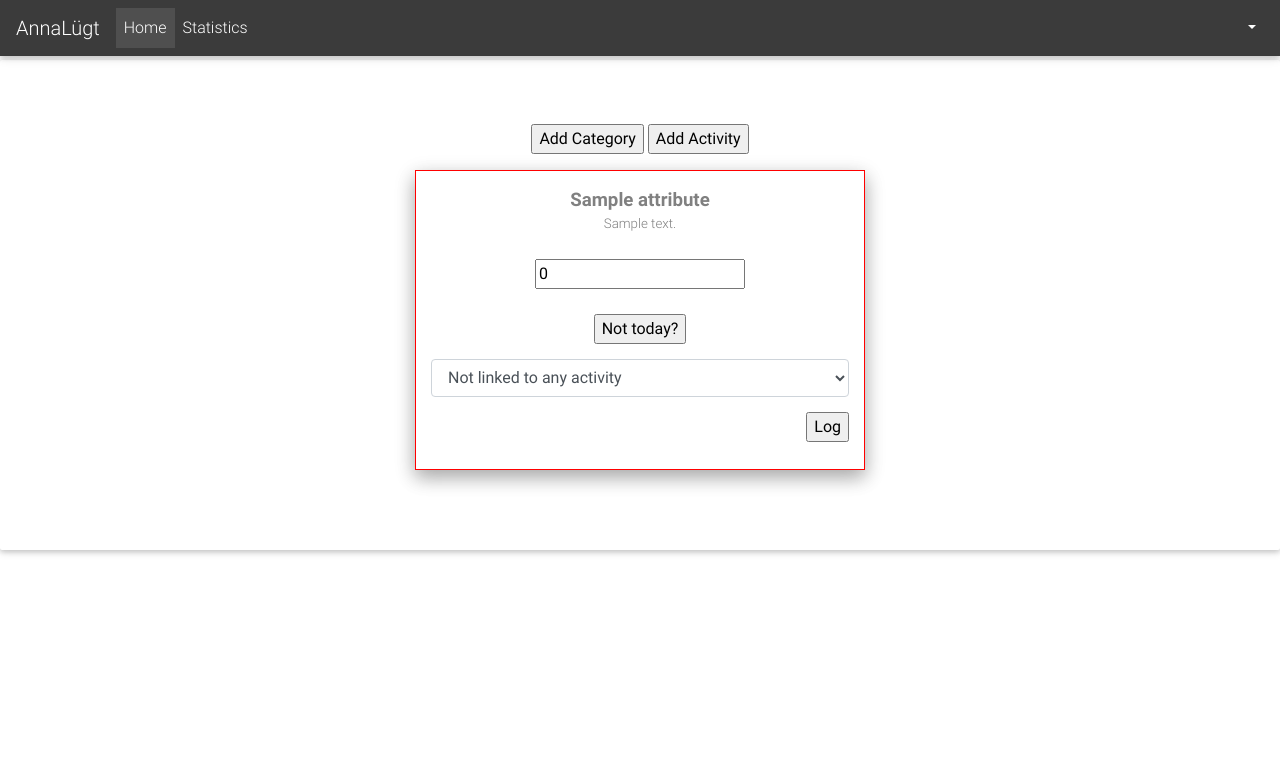
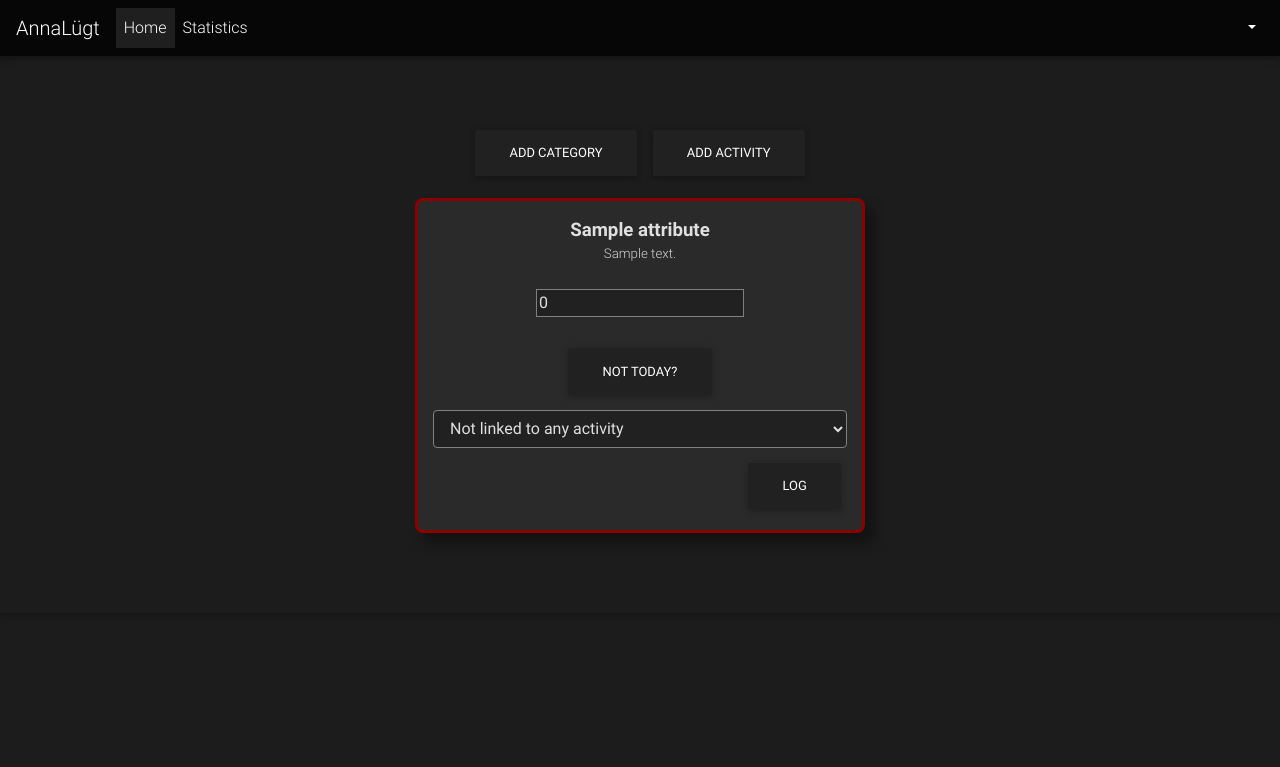
Before and after one commit to nietsmmar/annaluegt, a PHP site: page / in a window 1280 px wide. Shown: the top 767 px of the page. Run offline with PHP 8.4, Linux system fonts and the light colour scheme; the visitor is signed in with stand-in values (Sample User, id 1); tables that the repository leaves empty or names only in its code hold one stand-in row (values such as "Sample post"); data that the repository does not hold is empty; a stand-in replaces the project's code that opens the database connection.

Commit message:
changed design to dark

```diff
--- a/content.html
+++ b/content.html
@@ -37,18 +37,18 @@
 <!--/.Navbar -->
 
 
-<div class="jumbotron text-center">
-    <input type="button" id="addAttrButton" value="Add Category" data-toggle="modal" data-target="#newCategory">
-    <input type="button" id="addActButton" value="Add Activity" data-toggle="modal" data-target="#newActivity">
+<div class="jumbotron text-center backColor">
+    <input class="btn btn-dark" type="button" id="addAttrButton" value="Add Category" data-toggle="modal" data-target="#newCategory">
+    <input class="btn btn-dark" type="button" id="addActButton" value="Add Activity" data-toggle="modal" data-target="#newActivity">
     <div class="row justify-content-md-center" id="attributesBox"></div>
 </div>
 
 
 <div id="newCategory" class="modal" tabindex="-1" role="dialog">
   <div class="modal-dialog" role="document">
-    <div class="modal-content">
+    <div class="modal-content backColor">
       <div class="modal-header">
-        <h5 class="modal-title">New Category</h5>
+        <h5 class="modal-title text-white">New Category</h5>
         <button type="button" class="close" data-dismiss="modal" aria-label="Close">
           <span aria-hidden="true">&times;</span>
         </button>
@@ -56,20 +56,20 @@
       <div class="modal-body">
           <form>
             <div class="form-group">
-              <input type="text" class="form-control" id="newCategoryName" placeholder="name">
+              <input type="text" class="form-control text-light bg-dark" id="newCategoryName" placeholder="name">
             </div>
             <div class="form-group">
-              <input type="text" class="form-control" id="newCategoryDescription" placeholder="description">
+              <input type="text" class="form-control text-light bg-dark" id="newCategoryDescription" placeholder="description">
             </div>
             <div class="form-group">
-                <select class="form-control" id="newCategoryFormat">
+                <select class="form-control text-light bg-dark" id="newCategoryFormat">
                 </select>
             </div>
           </form>
       </div>
       <div class="modal-footer">
-        <button id="saveNewCategory" type="button" class="btn btn-primary">Save category</button>
-        <button type="button" class="btn btn-secondary" data-dismiss="modal">Close</button>
+        <button id="saveNewCategory" type="button" class="btn btn-dark">Save category</button>
+        <button type="button" class="btn btn-dark" data-dismiss="modal">Close</button>
       </div>
     </div>
   </div>
@@ -77,9 +77,9 @@
 
 <div id="newActivity" class="modal" tabindex="-1" role="dialog">
   <div class="modal-dialog" role="document">
-    <div class="modal-content">
+    <div class="modal-content backColor">
       <div class="modal-header">
-        <h5 class="modal-title">New Activity</h5>
+        <h5 class="modal-title text-white">New Activity</h5>
         <button type="button" class="close" data-dismiss="modal" aria-label="Close">
           <span aria-hidden="true">&times;</span>
         </button>
@@ -87,13 +87,13 @@
       <div class="modal-body">
           <form>
             <div class="form-group">
-              <input type="text" class="form-control" id="newActivityName" placeholder="name">
+              <input type="text" class="form-control text-light bg-dark" id="newActivityName" placeholder="name">
             </div>
           </form>
       </div>
       <div class="modal-footer">
-        <button id="saveNewActivity" type="button" class="btn btn-primary">Save activity</button>
-        <button type="button" class="btn btn-secondary" data-dismiss="modal">Close</button>
+        <button id="saveNewActivity" type="button" class="btn btn-dark">Save activity</button>
+        <button type="button" class="btn btn-dark" data-dismiss="modal">Close</button>
       </div>
     </div>
   </div>
--- a/contentStatistics.html
+++ b/contentStatistics.html
@@ -37,6 +37,6 @@
 <!--/.Navbar -->
 
 
-<div class="jumbotron text-center">
+<div class="jumbotron text-center backColor">
     <div class="row justify-content-md-center" id="statisticsBox"></div>
 </div>
--- a/index.php
+++ b/index.php
@@ -30,7 +30,7 @@ include 'connect.php';
 
     <link rel="stylesheet" href="myCSS/style.css">
 </head>
-<body user="<?php echo $_SESSION['username']; ?>">
+<body user="<?php echo $_SESSION['username']; ?>" class="backColor">
 
     <?php
         if (!isset($_SESSION["username"])) {
--- a/myCSS/style.css
+++ b/myCSS/style.css
@@ -1,5 +1,9 @@
 .contrastColor {
   background-color:rgba(0, 0, 0, 0.77) !important;
+}
+
+.backColor {
+    background-color: #1C1C1C;
 }
 
 #feedback {
@@ -22,8 +26,16 @@
     min-height: 300px;
     width: 450px;
     padding: 15px;
-    box-shadow: 0 8px 17px 0 rgba(0,0,0,0.2),0 6px 20px 0 rgba(0,0,0,0.19);
-    border: 1px solid green;
+    -webkit-box-shadow: 8px 10px 12px 1px rgba(0,0,0,0.35);
+    -moz-box-shadow: 8px 10px 12px 1px rgba(0,0,0,0.35);
+    box-shadow: 8px 10px 12px 1px rgba(0,0,0,0.35);
+    border: 3px solid darkgreen;
+    border-radius: 8px;
+    background: #2A2A2A;
+}
+
+.attributeCard:hover {
+    border-style: dashed !important;
 }
 
 .tooltip.in {
@@ -33,12 +45,12 @@
 .boxTitle {
     font-size: 14pt;
     font-weight: bold;
-    color: gray;
+    color: #e0e0e0;
 }
 
 .boxDescription {
     font-size: 10pt;
-    color: gray;
+    color: lightgray;
 }
 
 .boxInput {
@@ -73,3 +85,44 @@
 .nottodayButton {
     margin-bottom: 15px;
 }
+
+.grayBorder {
+    border: 1px solid gray;
+}
+
+.slider-track {
+    background: lightgray;
+}
+
+.slider-selection {
+    background: gray;
+}
+
+.slider-handle {
+    background: darkgreen;
+}
+
+.datepicker-inline {
+    background: #e0e0e0;
+}
+
+.table-condensed {
+    margin: auto !important;
+}
+
+.close {
+    color: white;
+    text-shadow: none;
+}
+
+.close:hover {
+    color: #5A5A5A;
+}
+
+.dropdown-menu {
+    background-color: #5A5A5A;
+}
+
+.dropdown-item:hover {
+    background-color: #5A5A5A;
+}
--- a/myJS/main.js
+++ b/myJS/main.js
@@ -13,8 +13,8 @@ $(function() {
     }
 
     var zeroToTen = "<input class=\"attrSlider attrInput\" type=\"text\" data-slider-min=\"0\" data-slider-max=\"10\" data-slider-step=\"1\" data-slider-value=\"10\"/>";
-    var anyNumber = "<input class=\"attrInput\" type=\"number\" value=\"0\" min=\"0\"/>";
-    var zeroTo23 = "<input class=\"attrSlider attrInput\" type=\"text\" data-slider-min=\"0\" data-slider-max=\"23\" data-slider-step=\"1\" data-slider-value=\"10\"/>";
+    var anyNumber = "<input class=\"attrInput text-light bg-dark grayBorder\" type=\"number\" value=\"0\" min=\"0\"/>";
+    var zeroTo23 = "<input class=\"attrSlider attrInput text-light bg-dark grayBorder\" type=\"text\" data-slider-min=\"0\" data-slider-max=\"23\" data-slider-step=\"1\" data-slider-value=\"10\"/>";
 
     $( '#saveNewCategory' ).on('click', function () {
         $.post( "addNewCategory.php", { name: $('#newCategoryName').val(), description: $('#newCategoryDescription').val(), format: $('#newCategoryFormat').val()})
@@ -130,16 +130,16 @@ $(function() {
                 + "<div class=\"boxDescription\">" + value.description + "</div>"
                 + "<div class=\"boxInput\">" + inputElement + "</div>"
                 + "<div id=\"boxDatepicker-" + value.id + "\" class='boxDatepicker'></div>"
-                + "<input class=\"nottodayButton\" attrId=\"" + value.id + "\" type=\"button\" value=\"Not today?\">"
-                + "<select class=\"form-control\" id=\"attributeActivity-" + value.id + "\">"
+                + "<input class=\"nottodayButton btn btn-dark\" attrId=\"" + value.id + "\" type=\"button\" value=\"Not today?\">"
+                + "<select class=\"form-control text-light bg-dark grayBorder\" id=\"attributeActivity-" + value.id + "\">"
                 + "<option value=\"-1\" selected>Not linked to any activity</option>"
                 + options
                 + "</select>"
-                + "<input class=\"logButton\" type=\"button\" value=\"Log\"  attrId=\"" + value.id + "\">"
+                + "<input class=\"logButton btn btn-dark\" type=\"button\" value=\"Log\"  attrId=\"" + value.id + "\">"
                 + "</div>");
 
                 if (!value.today) {
-                    $( "#attributeBox-" + value.id ).css("border","solid 1px red");
+                    $( "#attributeBox-" + value.id ).css("border","solid 3px darkred");
                 }
             });
             updateElements();
--- a/myJS/statistics.js
+++ b/myJS/statistics.js
@@ -10,7 +10,7 @@ function loadStatistics() {
         dataPoints[attrId] = [];
         options[attrId] =  {
         	animationEnabled: true,
-        	theme: "light2",
+        	theme: "dark1",
         	axisX: {
         		valueFormatString: "DD MMM YYYY",
         	},
@@ -42,7 +42,7 @@ function loadStatistics() {
             });
 
             if (!attribute.today) {
-                $( "#statisticsBox-" + attrId ).css("border","solid 1px red");
+                $( "#statisticsBox-" + attrId ).css("border","solid 3px darkred");
             }
 
             $("#statisticsChart-" + attrId).CanvasJSChart(options[attrId]);
--- a/statistics.php
+++ b/statistics.php
@@ -30,7 +30,7 @@ include 'connect.php';
 
     <link rel="stylesheet" href="myCSS/style.css">
 </head>
-<body user="<?php echo $_SESSION['username']; ?>" statistics="true">
+<body user="<?php echo $_SESSION['username']; ?>" statistics="true" class="backColor">
 
     <?php
         if (!isset($_SESSION["username"])) {
```
Also changed, not shown: forms.html (+10 -10 lines).
